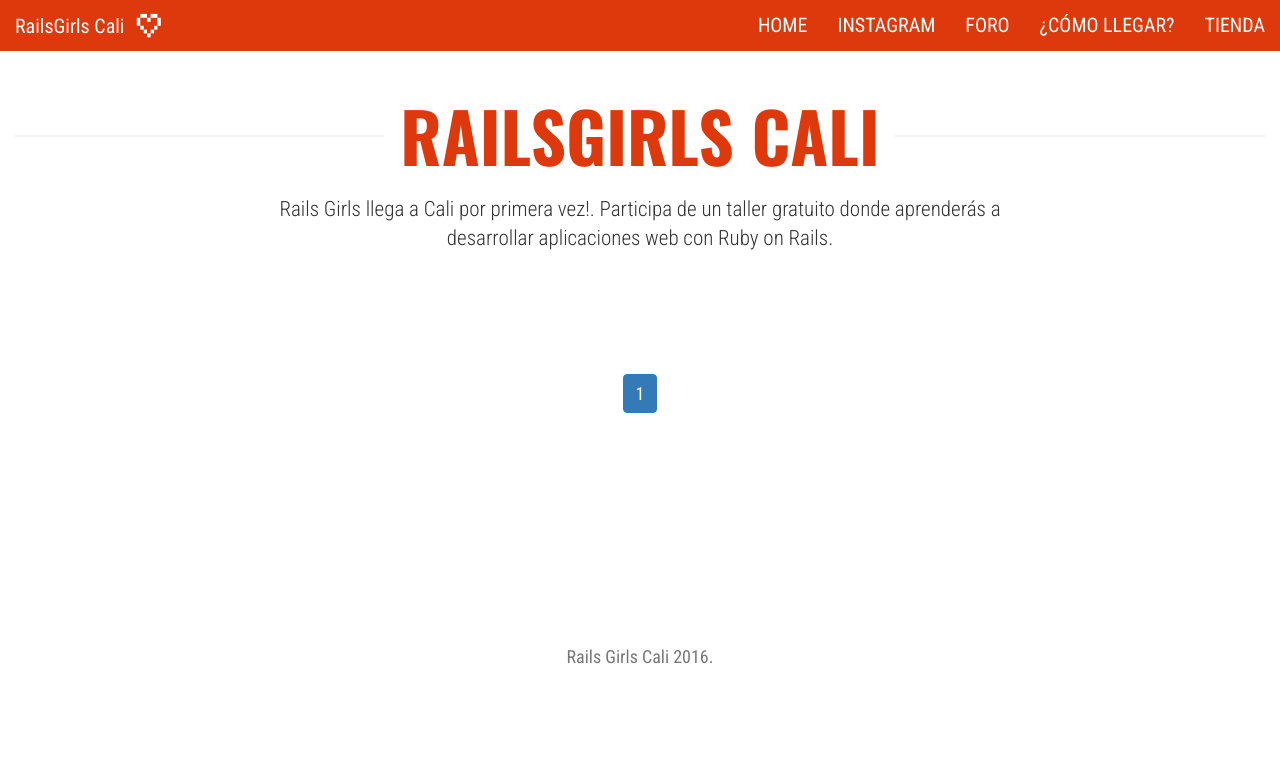
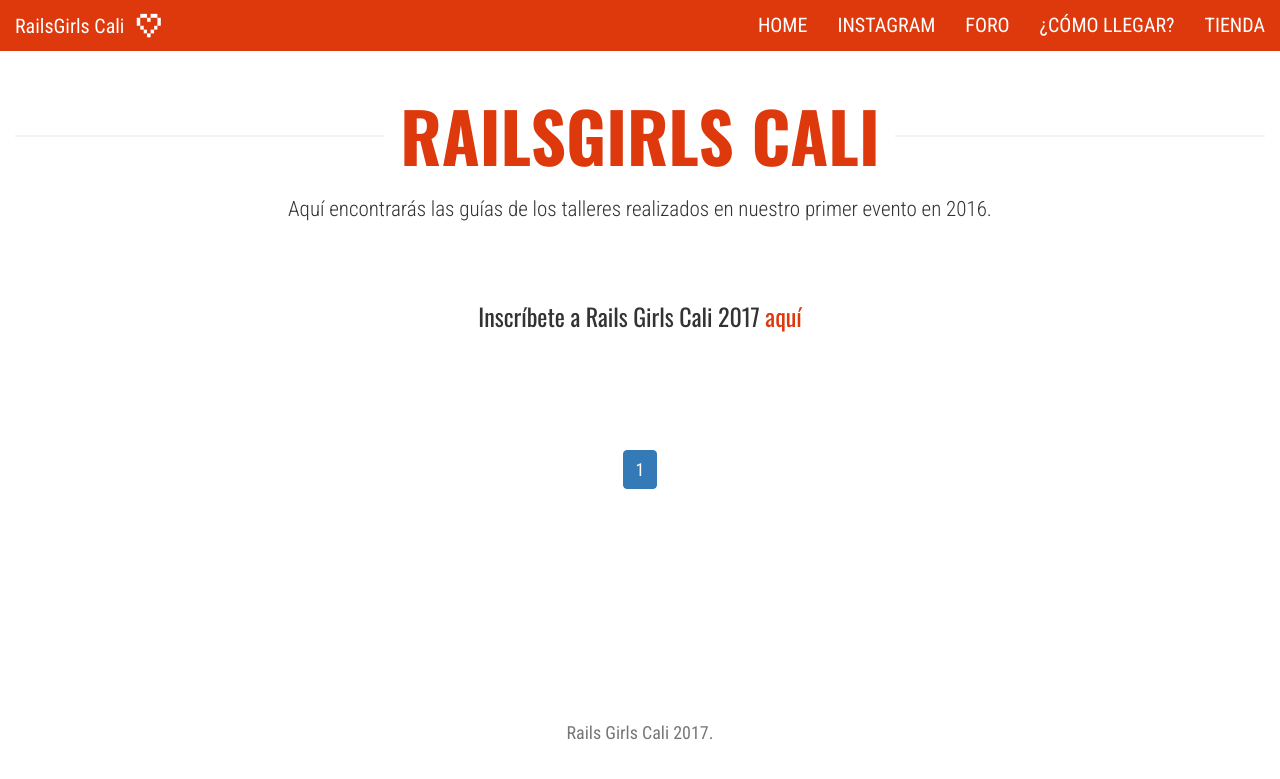
Before and after one commit to railsgirls-cali/railsgirls-cali.github.io, a Jekyll site: the page built from index.html, in a window 1280 px wide. Shown: the top 779 px of the page. Built offline with Jekyll 4.4.1, drawn with Linux system fonts in a browser that asks for light colours; nearby versions of some CDN libraries; Markdown is read by kramdown in place of the engine named in the settings; the list of posts is cut into pages by our own code.

Commit message:
Updating description and adding link to new event

```diff
--- a/_data/global.yml
+++ b/_data/global.yml
@@ -1,9 +1,10 @@
 # Site Settings
 title: 'RailsGirls Cali'
-description: 'Rails Girls llega a Cali por primera vez!. Participa de un taller gratuito donde aprenderás a desarrollar aplicaciones web con Ruby on Rails.'
+description: 'Aquí encontrarás las guías de los talleres realizados en nuestro primer evento en 2016.'
 url: 'http://railsgirlscali.com' # the base hostname & protocol for your site
-footer_text: 'Rails Girls Cali 2016.'
+footer_text: 'Rails Girls Cali 2017.'
+new_event_message: 'Inscríbete a Rails Girls Cali 2017 <a target="_blank" href="https://docs.google.com/forms/d/e/1FAIpQLSd6ZyY2oepczFxmBkXGpNZ5_-2Ad5HbbRzK4Fxby1e4TaYH0Q/viewform">aquí</a>'
 
 # Admin Settings
 admin_name: 'Christophe Estanol'
-admin_email: 'cestanol@gmail.com'
+admin_email: 'hello@railsgirlscali.com'
--- a/_includes/title-group.html
+++ b/_includes/title-group.html
@@ -16,6 +16,8 @@
             {{ post.lead_text }}
         {% else %}
             {{ site.data.global.description }}
+            <br/><br/><br/>
+            <h3>{{ site.data.global.new_event_message }}</h3>
         {% endif %}
     </p>
 </div>
```
